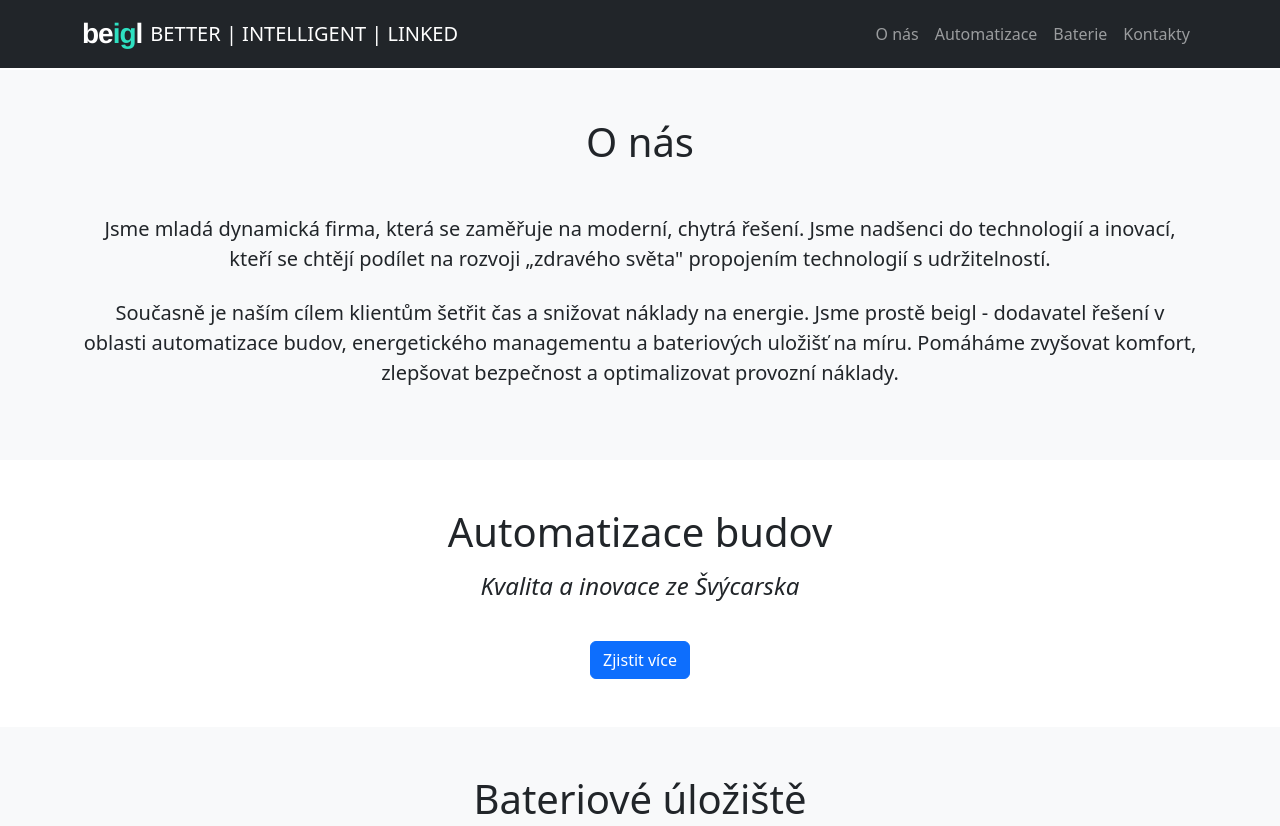
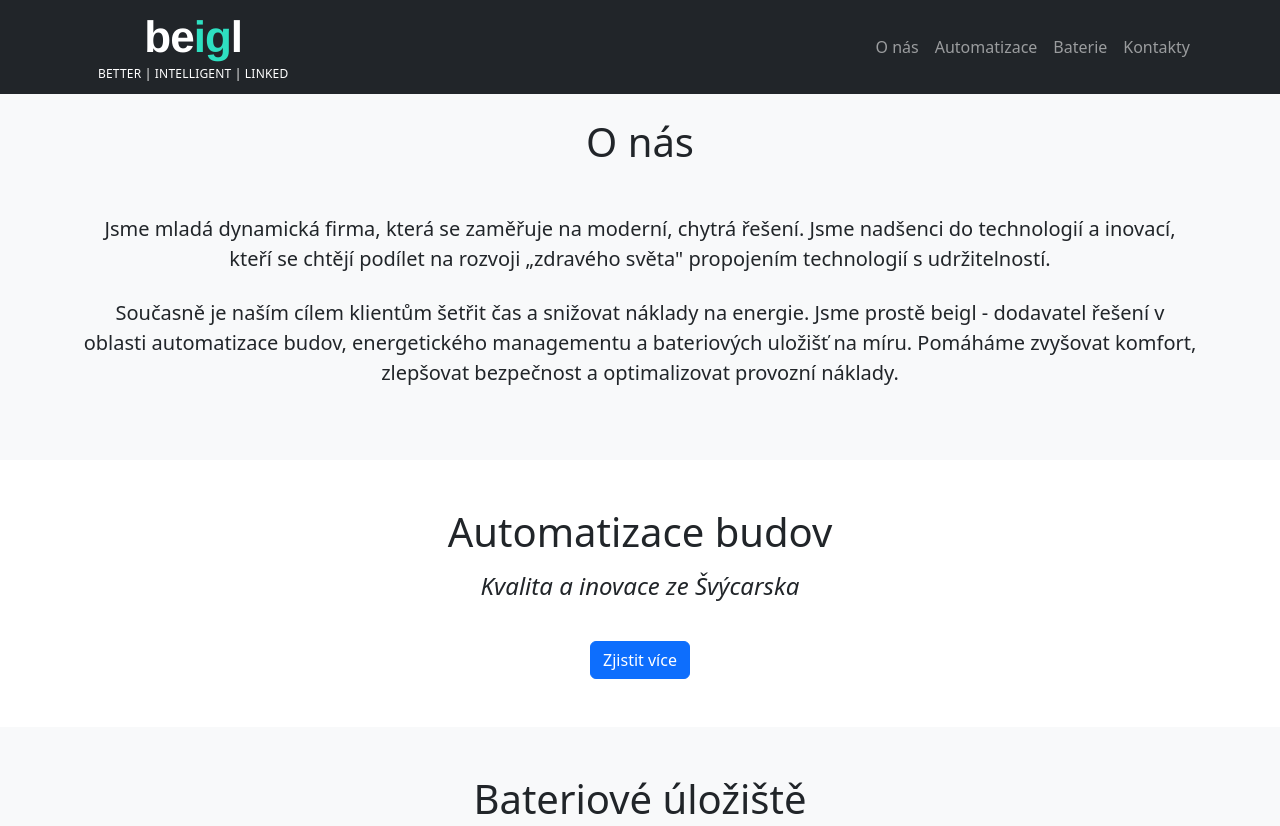
Before and after one commit to Beigl-based/Beigl, a plain HTML site: page index.html in a window 1280 px wide. Shown: the top 826 px of the page. Drawn offline with nearby package versions, Linux system fonts and the light colour scheme.

Commit message:
Update index.html

```diff
--- a/index.html
+++ b/index.html
@@ -12,7 +12,7 @@
         /* Styl pro textové logo */
         .navbar-brand-text {
             font-family: 'Helvetica Neue', Arial, sans-serif;
-            font-size: 1.75rem;
+            font-size: 2.75rem;
             font-weight: 700;
             letter-spacing: -1px;
         }
@@ -27,10 +27,20 @@
         <div class="container">
             <a class="navbar-brand d-flex align-items-center" href="#">
                 <!-- Barevné logo bez mezer -->
-                <span class="navbar-brand-text">
-                    <span style="color: #FFFFFF;">be</span><span style="color: #2EE0C1;">ig</span><span style="color: #FFFFFF;">l</span>
-                </span>
-                <span class="d-none d-lg-inline-block ms-2 text-white">BETTER | INTELLIGENT | LINKED</span>
+<a class="navbar-brand d-flex" href="#">
+    <div class="d-flex flex-column justify-content-center align-items-start">
+        <div class="mx-auto" style="line-height: 1.1;"> <!-- Snížení line-height -->
+            <span class="navbar-brand-text">
+                <span style="color: #FFFFFF;">be</span><span style="color: #2EE0C1;">ig</span><span style="color: #FFFFFF;">l</span>
+            </span>
+        </div>
+        <div class="mx-auto" style="margin-top: -0.05rem; line-height: 1;"> <!-- Minimální margin -->
+            <span class="text-white" style="font-size: 0.75rem; letter-spacing: 0.2px;">
+                BETTER | INTELLIGENT | LINKED
+            </span>
+        </div>
+    </div>
+</a>
             </a>
             <button class="navbar-toggler" type="button" data-bs-toggle="collapse" data-bs-target="#navbarNav">
                 <span class="navbar-toggler-icon"></span>
```
